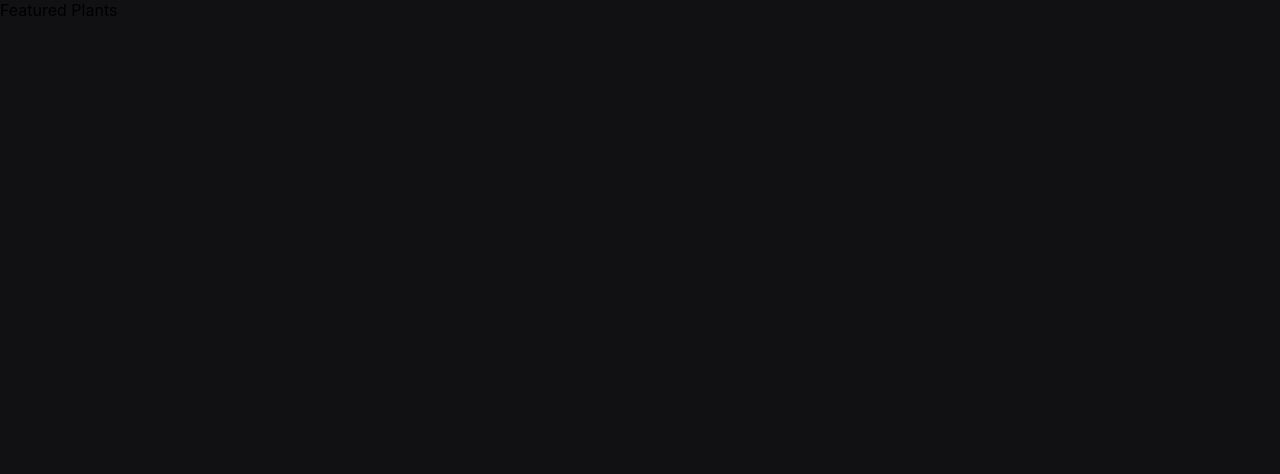
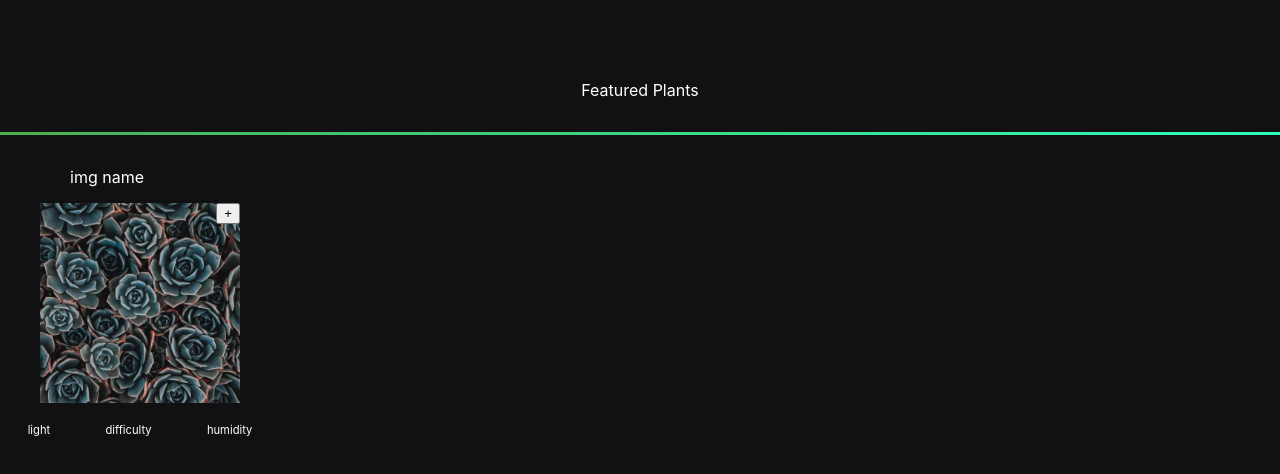
Before and after one commit to tyannarae/plantTracker, a React (Create React App) app: page /collections in a window 1280 px wide. Shown: the top 474 px of the page. Built offline with nearby package versions, Linux system fonts and the light colour scheme.

Commit message:
working on plant cards but need to take a break

```diff
--- a/src/components/shared/plantCard.tsx
+++ b/src/components/shared/plantCard.tsx
@@ -1,6 +1,19 @@
 import React from "react";
+import testImg from "../../media/pages/landingPageImg.jpeg";
+import "../../styles/components/plantCard.scss";
 
-const PlantThumbNail = () => {
-  return <div className="thumbNailContainer"></div>;
+const PlantCard = () => {
+  return (
+    <div className="plantCardContainer">
+      <span className="plantCommonName">img name</span>
+      <figure className="plantCardDetails">
+        <button className="expand">+</button>
+        <img src={testImg} className="plantImage" alt="testing" />
+      </figure>
+      <span className="light tag">light</span>
+      <span className="difficultyLevel tag">difficulty</span>
+      <span className="humidity tag">humidity</span>
+    </div>
+  );
 };
-export default PlantThumbNail;
+export default PlantCard;
--- a/src/components/shared/plantResults.tsx
+++ b/src/components/shared/plantResults.tsx
@@ -1,9 +1,16 @@
 import React from "react";
 import PlantCard from "./plantCard";
+import "../../styles/components/plantResults.scss";
 // this component will work for both the users personal collection of plants
 // and when searching the plant database
 
 const PlantResults = () => {
+  //retrieves plants
+  function getPlants() {
+    for (let i = 0; i < 3; i++) {
+      return <PlantCard />;
+    }
+  }
   //if True this will render the users collection
   if (window.location.href === "http://localhost:3000/collections") {
     return (
@@ -18,7 +25,7 @@ const PlantResults = () => {
     return (
       <div className="resultsContainer">
         <div className="featuredPlantsHeader">Featured Plants</div>
-        <PlantCard />
+        {getPlants()}
       </div>
     );
   }
--- a/src/styles/components/navBar.scss
+++ b/src/styles/components/navBar.scss
@@ -31,11 +31,13 @@
   border-bottom-right-radius: 0;
 }
 .searchForm {
+  border-radius: 4em;
+  display: flex;
+  border: 2px solid #312d3c;
   width: 25em;
   text-align: center;
   height: 3em;
   outline: 0;
-  border-radius: 28px;
   display: flex;
 }
 
@@ -111,7 +113,7 @@
   }
 }
 
-@media screen and (min-width: 1024px) and (max-width: 1500px) {
+@media screen and (min-width: 1024px) and (max-width: 1366px) {
   .topNav {
     grid-template-columns: 29em auto 6em;
   }
--- /dev/null
+++ b/src/styles/components/plantCard.scss
@@ -0,0 +1,44 @@
+@import "../global/colors.scss";
+.plantCardContainer {
+  grid-template-areas:
+    "plantCommonName plantCommonName plantCommonName"
+    "plantCardDetails plantCardDetails plantCardDetails"
+    "light difficultyLevel humidity";
+  display: grid;
+  width: fit-content;
+}
+.plantCardDetails {
+  grid-area: plantCardDetails;
+  display: inline-block;
+  position: relative;
+}
+.plantCommonName {
+  width: 50%;
+  margin-right: auto;
+  margin-left: auto;
+  grid-area: plantCommonName;
+}
+
+.plantImage {
+  width: 200px;
+  height: 200px;
+  object-fit: cover;
+}
+.tag {
+  font-size: 0.7em;
+  text-align: center;
+}
+.light {
+  grid-area: light;
+}
+.difficultyLevel {
+  grid-area: difficultyLevel;
+}
+.humidity {
+  grid-area: humidity;
+}
+.expand {
+  position: absolute;
+  top: 0;
+  right: 0;
+}
--- /dev/null
+++ b/src/styles/components/plantResults.scss
@@ -0,0 +1,14 @@
+@import "../global/colors.scss";
+
+.resultsContainer {
+  color: $white;
+}
+.featuredPlantsHeader {
+  margin-bottom: 2em;
+  padding-bottom: 2em;
+  border-bottom: 0.2em solid;
+  border-image-source: linear-gradient(to right, #4caf50, #2dffbb);
+  border-image-slice: 1;
+  padding-top: 5em;
+  text-align: center;
+}
--- a/src/styles/pages/landingPage.scss
+++ b/src/styles/pages/landingPage.scss
@@ -4,9 +4,6 @@
   height: 100%;
   width: 100%;
   overflow: hidden;
-  border-bottom: 0.2em solid;
-  border-image-source: linear-gradient(to right, $lightGreen, $teal);
-  border-image-slice: 1;
 }
 
 .backgroundImg {
```
